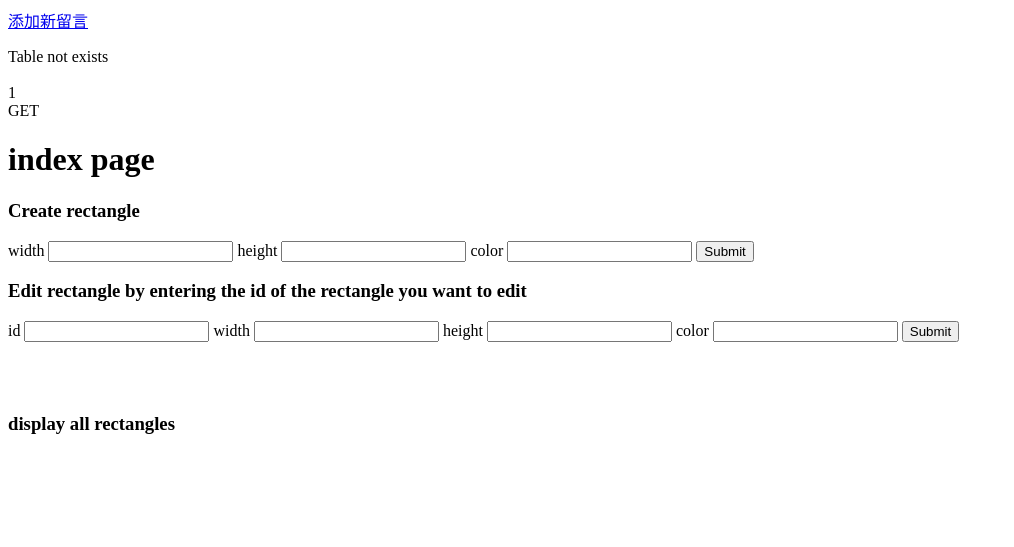
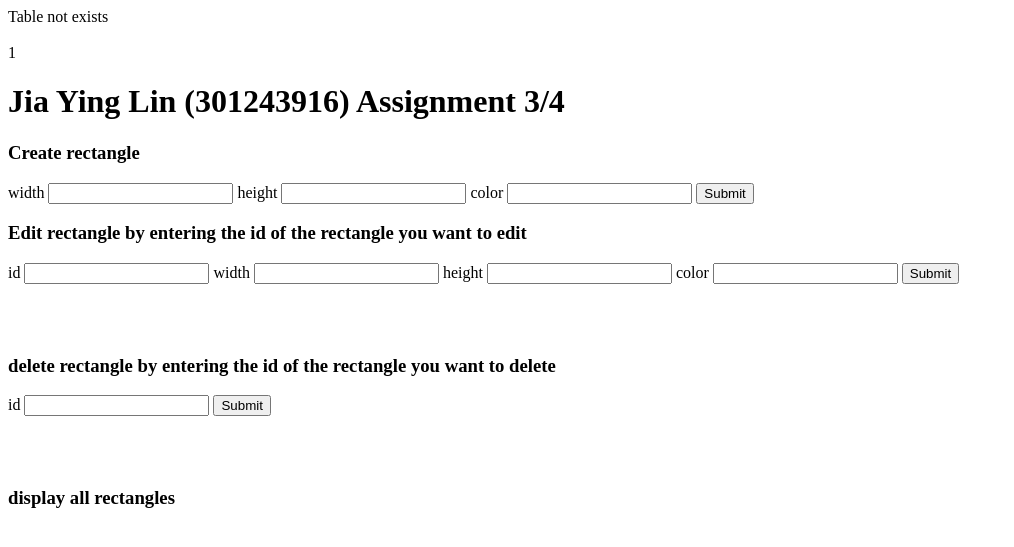
Before and after one commit to kelvin94/470A3, a PHP site: page / in a window 1280 px wide. Shown: the top 547 px of the page, without its empty margins (0-1014 px from the left). Run offline with PHP 8.4, Linux system fonts and the light colour scheme; data that the repository does not hold is empty.

Commit message:
done CRUD with basci error handling

```diff
--- a/Controller.php
+++ b/Controller.php
@@ -57,7 +57,6 @@ class rectangleController extends Controller{
 }
 class putController extends Controller{
   function __construct ($dao, $rectangle) {
-    echo "getting to putController";
     parent::__construct($dao);
     $this->view=new editRectangleView($this->model, $rectangle);
   }
--- a/Model.php
+++ b/Model.php
@@ -52,9 +52,9 @@ function editRectangle($id, $width,$height, $color) {
 }
 ////////////////////////////// EDIT rectangle ///////////
 
-function deleteNote($id) { //删除一条留言，$id是该条留言的id
-  $sql = "DELETE FROM `test`.`note` WHERE `id`=$id;";
-  //echo $sql;
+function deleteRectangle($id) { //删除一条留言，$id是该条留言的id
+  $sql = "DELETE FROM ". DBNAME . '.' . 'rectangles' . ' WHERE ' . 'id=' . $id . ';' ;
+  echo $sql;
   $this->dao->fetch($sql);
 }
   // function getRows() { //获取以数组形式存储的一条留言
--- a/View.php
+++ b/View.php
@@ -95,8 +95,9 @@ class deleteView extends View //删除留言的子类
   function __construct($model, $id)
   {
     parent::__construct($model);
-    $this->model->deleteNote($id);
-    $this->output="Note Delete OK!<br><a href=\"".$_SERVER['PHP_SELF']."?action=list\">查看</a>";
+    $this->model->deleteRectangle($id);
+    $allRectangles = $this->model->listRectangles();
+    require('views/hello.php');
   }
 }
 
--- a/index.php
+++ b/index.php
@@ -4,8 +4,6 @@
 <title>PHP MVC留言板</title>
 </head>
 <body>
-<a href="post.htm">添加新留言</a><br>
-<p>
 
 
 <?php
@@ -37,10 +35,12 @@ $dao=new DataAccess(DBHOST,DBUSER,DBPASS,DBNAME);
 //根据$_GET["action"]取值的不同调用不同的控制器子类
 // print_r($_POST);
 
-print_r($_SERVER['REQUEST_METHOD']);
+// print_r($_SERVER['REQUEST_METHOD']);
 if($_SERVER['REQUEST_METHOD'] == "POST" && isset($_POST['method'])) {
   if( $_POST['method'] == 'put') {
     $action="put";
+  } else if($_POST['method'] == 'destroy') {
+    $action="destroy";
   }
 } elseif($_SERVER['REQUEST_METHOD'] == "POST") {
   $action="create";
@@ -64,9 +64,9 @@ switch ($action)
   // case "list":
   //   $controller=new listController($dao);
   //   break;
-  // case "delete":
-  //   $controller=new deleteController($dao,$_GET["id"]);
-  //   break;
+  case "destroy":
+    $controller=new deleteController($dao,$_POST["id"]);
+    break;
   default:
     $controller=new indexController($dao);
     break;
--- a/views/hello.php
+++ b/views/hello.php
@@ -1,13 +1,13 @@
-<h1>index page</h1>
+<h1>Jia Ying Lin (301243916) Assignment 3/4</h1>
 
 <h3>Create rectangle</h3>
 <form action="./index.php" method="post">
   <label for="width">width</label>
-  <input name="width" type='number' id='width'>
+  <input name="width" type='number' id='width' required>
   <label for="height">height</label>
-  <input name="height" type='number' id='height'>
+  <input name="height" type='number' id='height' required>
   <label for="color">color</label>
-  <input name="color" type='text' id='color'>
+  <input name="color" type='text' id='color' required>
   <input type='submit'>
 </form>
 
@@ -15,13 +15,23 @@
 <form action="./index.php" method="post">
   <input name="method" type="text" value="put" hidden>
   <label for="id">id</label>
-  <input name="id" type='number' id='id'>
+  <input name="id" type='number' id='id' required>
   <label for="width">width</label>
-  <input name="width" type='number' id='width'>
+  <input name="width" type='number' id='width' required>
   <label for="height">height</label>
-  <input name="height" type='number' id='height'>
+  <input name="height" type='number' id='height' required>
   <label for="color">color</label>
-  <input name="color" type='text' id='color'>
+  <input name="color" type='text' id='color' required>
+  <input type='submit'>
+</form>
+<br>
+<br>
+
+<h3>delete rectangle by entering the id of the rectangle you want to delete</h3>
+<form action="./index.php" method="post">
+  <input name="method" type="text" value="destroy" hidden>
+  <label for="id">id</label>
+  <input name="id" type='number' id='id' required>
   <input type='submit'>
 </form>
 <br>
@@ -40,14 +50,12 @@
 $(document).ready(function(){
     $(function() {
       <?php
-        $counter = 1;
         foreach ($allRectangles as $rectangle) {
           ?>
-          $('#rectangles').append('<p>ID: <?php echo $counter ?></p> <div style="margin-bottom: 5px;" id="<?php echo $counter ?>"></div>');
-          $('#'+<?php echo $counter;?>).width(<?php echo $rectangle[1]; ?>).height(<?php echo $rectangle[2]; ?>).css('background-color', '<?php echo $rectangle[3]; ?>');
+          $('#rectangles').append('<p>ID: <?php echo $rectangle[0]; ?></p> <div style="margin-bottom: 5px;" id="<?php echo $rectangle[0]; ?>"></div>');
+          $('#'+<?php echo $rectangle[0]; ?>).width(<?php echo $rectangle[1]; ?>).height(<?php echo $rectangle[2]; ?>).css('background-color', '<?php echo $rectangle[3]; ?>');
 
         <?php
-         $counter++;
         }
       ?>
 
```
